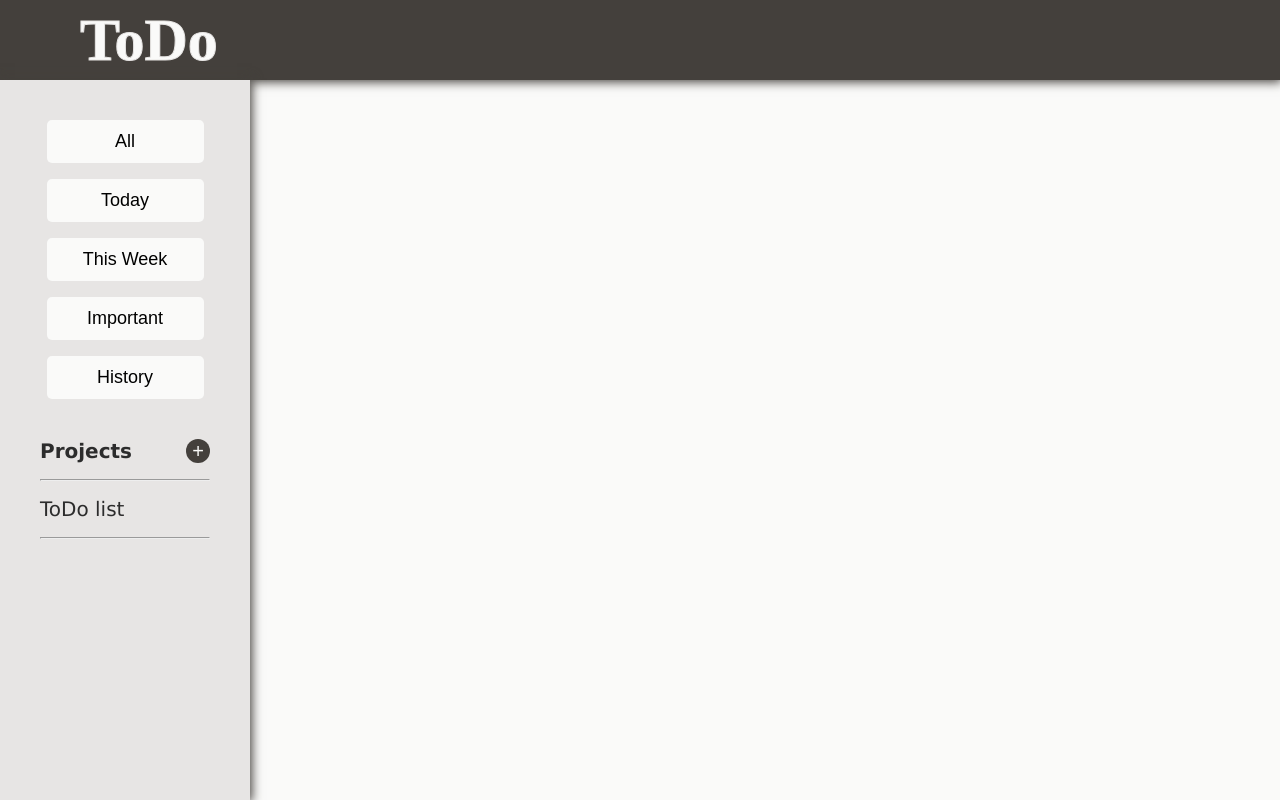
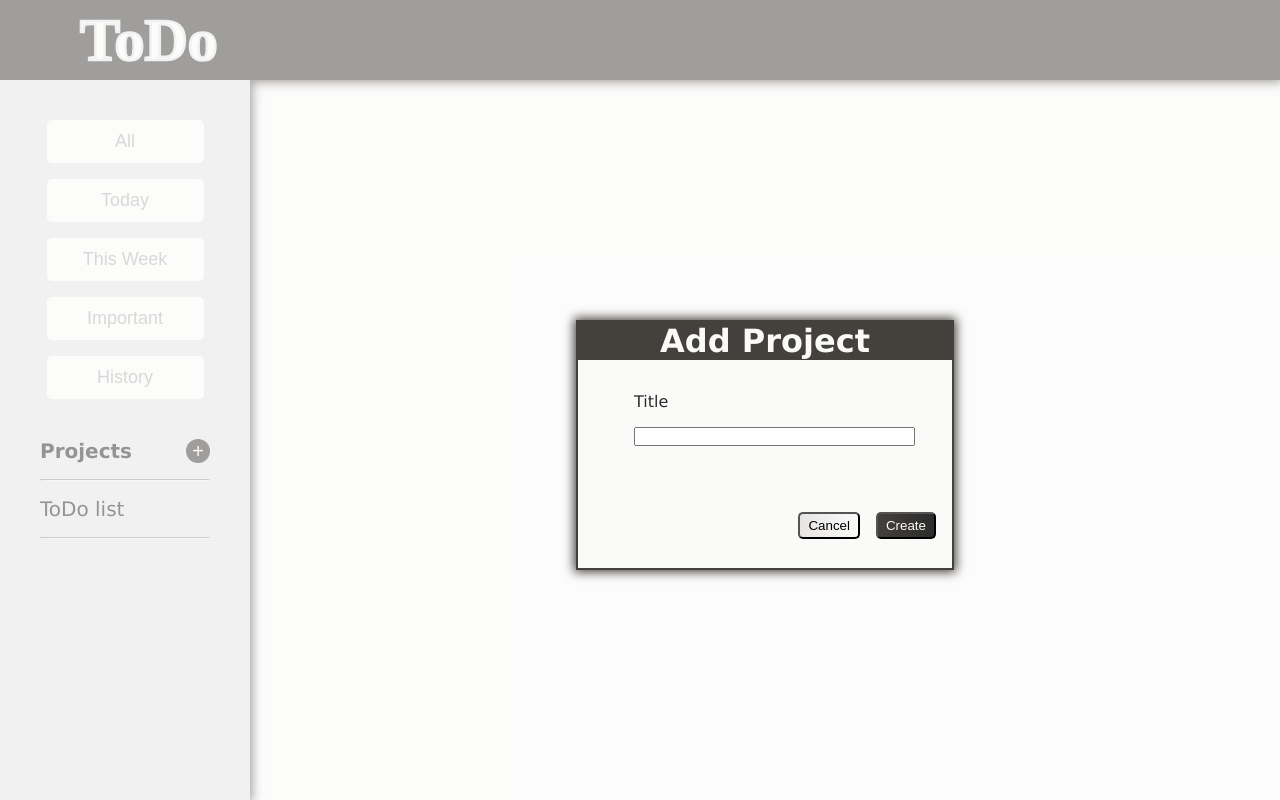
Before and after one commit to amNotAWalnutToday/odin-todo, a website built with webpack: page dist/index.html in a window 1280 px wide. Built offline with nearby package versions, Linux system fonts and the light colour scheme; a web font is replaced by a local one.

Commit message:
Add popup form w/o function

```diff
--- /dev/null
+++ b/src/addForm.js
@@ -0,0 +1,83 @@
+const addForm = (() => {
+    const createElement = element => {
+        const _element = document.createElement(element);
+        return _element;
+    }
+
+    const setAttribute = (element,type,attribute) => {
+        const _element = createElement(element);
+        _element.setAttribute(type,attribute);
+        return _element;
+    }
+
+    const appendDiv = () => {
+        const _element = setAttribute('div','class','form');
+        popup.appendChild(_element)
+        return _element
+    }
+
+    const formContainer = appendDiv();
+
+    const appendHeader = name => {
+        const _element = setAttribute('h1','class','header');
+        _element.textContent = name;
+        formContainer.appendChild(_element);
+    }
+
+    const appendLabel = name => {
+        const _element = setAttribute('label','for','title');
+        _element.textContent = name;
+        formContainer.appendChild(_element);
+    }
+
+    const appendInput = () => {
+        const _element = setAttribute('input','id','title');
+        formContainer.appendChild(_element);
+    }
+
+    const appendButtonContainer = () => {
+        const _element = setAttribute('div','class','formButtons')
+        formContainer.appendChild(_element);
+        return _element;
+    }
+
+    const buttonContainer = appendButtonContainer();
+
+    const appendCancelButton = name => {
+        const _element = setAttribute('button','id','cancel');
+        _element.textContent = name;
+        buttonContainer.appendChild(_element);
+    }
+
+    const appendCreateButton = name => {
+        const _element = setAttribute('button','id','create');
+        _element.textContent = name;
+        buttonContainer.appendChild(_element);
+    }
+
+    const fadeContainer = () => {
+        const _element = document.querySelector('#container');
+        _element.classList.add('fade');
+
+        const buttons = document.querySelectorAll('.button')
+        buttons.forEach(button => {
+            button.setAttribute('disabled','true');
+        });
+    }
+
+    const showForm = () => {
+        appendInput();
+        appendLabel('Title');
+        appendHeader('Add Project');
+        appendButtonContainer();
+        appendCancelButton('Cancel');
+        appendCreateButton('Create');
+        fadeContainer();
+    }
+
+    return {
+        showForm
+    };
+})();
+
+export default addForm
--- a/src/index.js
+++ b/src/index.js
@@ -1,3 +1,33 @@
 import './styles.css';
+import addForm from './addForm';
 
-console.log('This is working');
+const project = (title,description,dueDate,priority) => {
+
+    return { title, description, dueDate, priority }
+}
+
+const createProject = (() => {
+    const create = (title,description,dueDate,priority) => {
+
+        const _project = project(title,description,dueDate,priority);
+        console.log(_project);
+    }
+
+    return {
+        create,
+    }
+})();
+
+const eventAdder = (() => {
+    const button = document.querySelector('.add')
+
+    const addEvent = () => {
+        button.addEventListener('click', );
+    }
+    return {
+        addEvent
+    }
+})();
+
+createProject.create('default','this is test','today','high');
+addForm.showForm();
--- a/src/styles.css
+++ b/src/styles.css
@@ -30,7 +30,7 @@
 }
 
 /*Header*/
-#header, #navbar {
+#header, #navbar, .form{
     box-shadow: 0px 0px 10px 2px var(--button-c);
     z-index: 1;
 }
@@ -46,7 +46,7 @@
     background-color: var(--navbar);
 }
 
-#nav, #create-project {
+#nav, #create-project, .form {
     display: flex;
     flex-direction: column;
     gap: 1rem;
@@ -66,6 +66,30 @@
     justify-content: space-between;
 }
 
+/*popup*/
+.hidden {
+    position: absolute;
+    top: 35%;
+    left: 45%;
+}
+
+.form {
+    flex-direction: column-reverse;
+    justify-content: flex-end;
+    width: calc(250px + 10vw);
+    height: 250px;
+    border: var(--border);
+    background-color: var(--page);
+}
+
+.header {
+    background-color: var(--header);
+}
+
+.fade {
+    opacity: 0.5;
+}
+
 /*todo-page-contents*/
 #todo {
     grid-area: page;
@@ -78,11 +102,22 @@
     font-size: 60px;
     font-family: rubik marker hatch;
     color: var(--secondary-font);
-    -webkit-text-stroke: 1px var(--navbar);
+    -webkit-text-stroke: 2.5px var(--navbar);
 }
 
 #create-project * {
     font-size: 20px;
+}
+
+.form h1 {
+    width: 100%;
+    color: var(--secondary-font);
+    text-align: center;
+    transform: translateY(-16px);
+}
+
+.form label, .form input{
+    margin: 0 3.5rem;
 }
 
 /*components*/
@@ -100,7 +135,7 @@
     background-color: var(--page);
 }
 
-#nav > button:hover, #nav > button:focus, .add:hover        {
+#nav > button:enabled:hover, #nav > button:focus, .add:enabled:hover        {
     outline: var(--border);
     filter: brightness(1.2);
     cursor: pointer;
@@ -119,3 +154,31 @@
     color: var(--secondary-font);
     background-color: var(--button-c);
 }
+
+/*popup*/
+#popup input {
+    width: 75%;
+}
+
+.form div {
+    position:relative;
+    top: 50px;
+    display:flex;
+    justify-content: flex-end;
+    gap: 1rem;
+    margin: 0 1rem;
+}
+
+#popup button {
+    padding: 0.25rem 0.5rem;
+    border-radius: 5px;
+}
+
+#cancel {
+    background: linear-gradient(270deg,var(--page),var(--navbar));
+}
+
+#create {
+    color: var(--secondary-font);
+    background: linear-gradient(90deg,var(--header),var(--main-font));
+}
```
Also changed, not shown: dist/index.html, dist/main.js.
